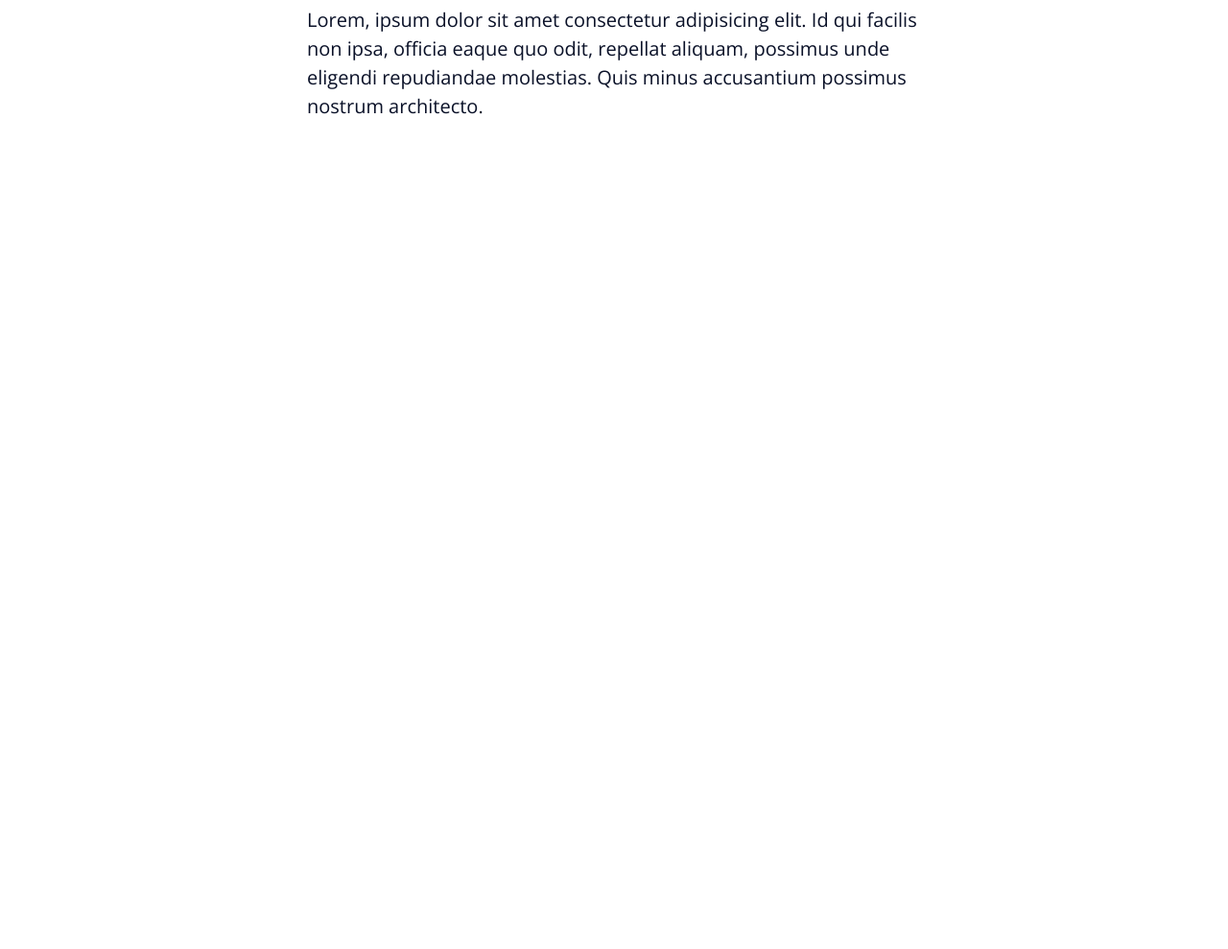
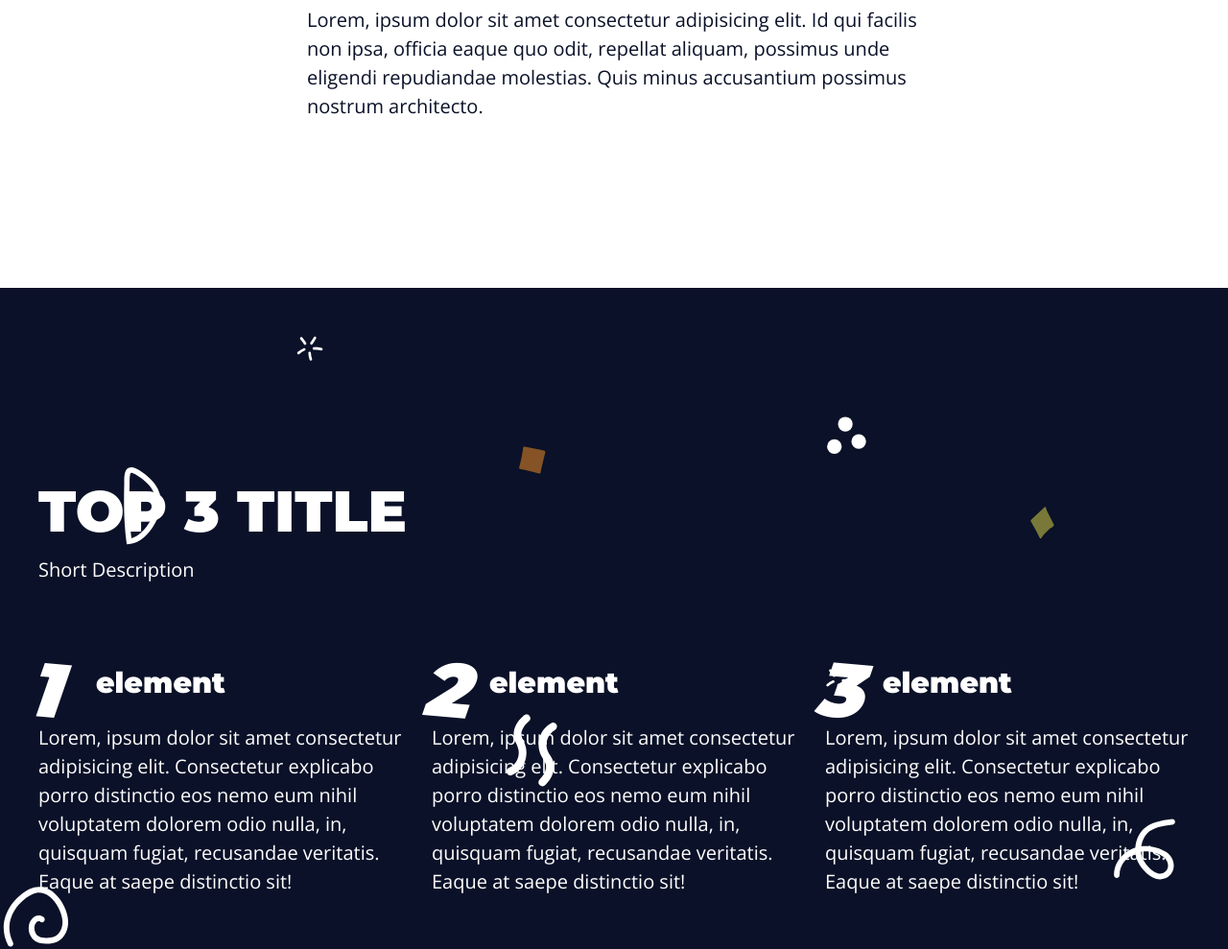
Before and after one commit to Breno-Martins-Simao/PureLandingPage-Html-Css-Js, a plain HTML site: page index.html in a window 1280 px wide. Shown: the part 1485-2474 px from the top of the page at 96% size. Before the commit the page ends 1785 px from the top, so only its background shows below. Drawn offline with nearby package versions, Linux system fonts and the light colour scheme.

Commit message:
-> Added Top 3 Content on Grid -> Rename it some classes to fit the content

```diff
--- a/assets/css/style.css
+++ b/assets/css/style.css
@@ -179,11 +179,52 @@ p {
 }
 
 
-/*Top 3 content Formating*/
-.top-3-content {
+/*Tech Description content Formating*/
+.tech-description-content {
     display: flex;
     flex-flow: column wrap;
     justify-content: center;
     height: 100vh;
     max-width: 64rem;
 }
+
+/*Top 3 content Formating*/
+.grid-one-content{
+    display: flex;
+    flex-flow: column wrap;
+    justify-content: center;
+    height: 100vh;
+}
+
+.grid-main-heading {
+    margin-bottom: 1rem;
+}
+
+.grid-description {
+    padding-bottom: 5rem;
+}
+
+.grid {
+    display: grid;
+    grid-template-columns: repeat(3, 1fr);
+    gap: var(--gap);
+    counter-reset: grid-counter;
+}
+
+.grid h3{
+    font-size: 3rem;
+    position: relative;
+    padding-left: 6rem;
+    padding-bottom: 2rem;
+}
+
+.grid h3::before{
+    counter-increment: grid-counter;
+    font-size: 8rem;
+    content: counter(grid-counter);
+    position: absolute;
+    font-style: italic;
+    top: -3rem;
+    left: -1rem;
+    transform: rotate(5deg);
+}
--- a/index.html
+++ b/index.html
@@ -27,10 +27,10 @@
             <nav>
                 <ul>
                     <li><a href="#intro">Intro</a></li>
-                    <li><a href="#top-3">Top 3</a></li>
-                    <li><a href="#">gallery</a></li>
-                    <li><a href="#">work</a></li>
-                    <li><a href="#">contact</a></li>
+                    <li><a href="#tech-description">Tech</a></li>
+                    <li><a href="#">Gallery</a></li>
+                    <li><a href="#">Work</a></li>
+                    <li><a href="#">Contact</a></li>
                 </ul>
             </nav>
         </div>
@@ -54,10 +54,10 @@
         </div>
     </section>
 
-    <section id="top-3" class="section white-background">
-        <div class="main-content top-3-content">
+    <section id="tech-description" class="section white-background">
+        <div class="main-content tech-description-content">
             <h2>
-                Top 3 Jobs
+                Tech Description
             </h2>
             <p>
                 Lorem, ipsum dolor sit amet consectetur adipisicing elit. Id qui facilis non ipsa, officia eaque quo odit, repellat aliquam, possimus unde eligendi repudiandae molestias. Quis minus accusantium possimus nostrum architecto.
@@ -70,5 +70,42 @@
             </p>
         </div>
     </section>
+
+    <section id="top-3" class="section main-background">
+        <div class="main-content grid-one-content">
+            <h2 class="grid-main-heading">
+                Top 3 Title
+            </h2>
+            <p class="grid-description">
+                Short Description
+            </p>
+            <div class="grid">
+                <article>
+                    <h3>
+                        element
+                    </h3>
+                    <p>
+                        Lorem, ipsum dolor sit amet consectetur adipisicing elit. Consectetur explicabo porro distinctio eos nemo eum nihil voluptatem dolorem odio nulla, in, quisquam fugiat, recusandae veritatis. Eaque at saepe distinctio sit!
+                    </p>
+                </article>
+                <article>
+                    <h3>
+                        element
+                    </h3>
+                    <p>
+                        Lorem, ipsum dolor sit amet consectetur adipisicing elit. Consectetur explicabo porro distinctio eos nemo eum nihil voluptatem dolorem odio nulla, in, quisquam fugiat, recusandae veritatis. Eaque at saepe distinctio sit!
+                    </p>
+                </article>
+                <article>
+                    <h3>
+                        element
+                    </h3>
+                    <p>
+                        Lorem, ipsum dolor sit amet consectetur adipisicing elit. Consectetur explicabo porro distinctio eos nemo eum nihil voluptatem dolorem odio nulla, in, quisquam fugiat, recusandae veritatis. Eaque at saepe distinctio sit!
+                    </p>
+                </article>
+            </div>
+        </div>
+    </section>
 </body>
 </html>
```
